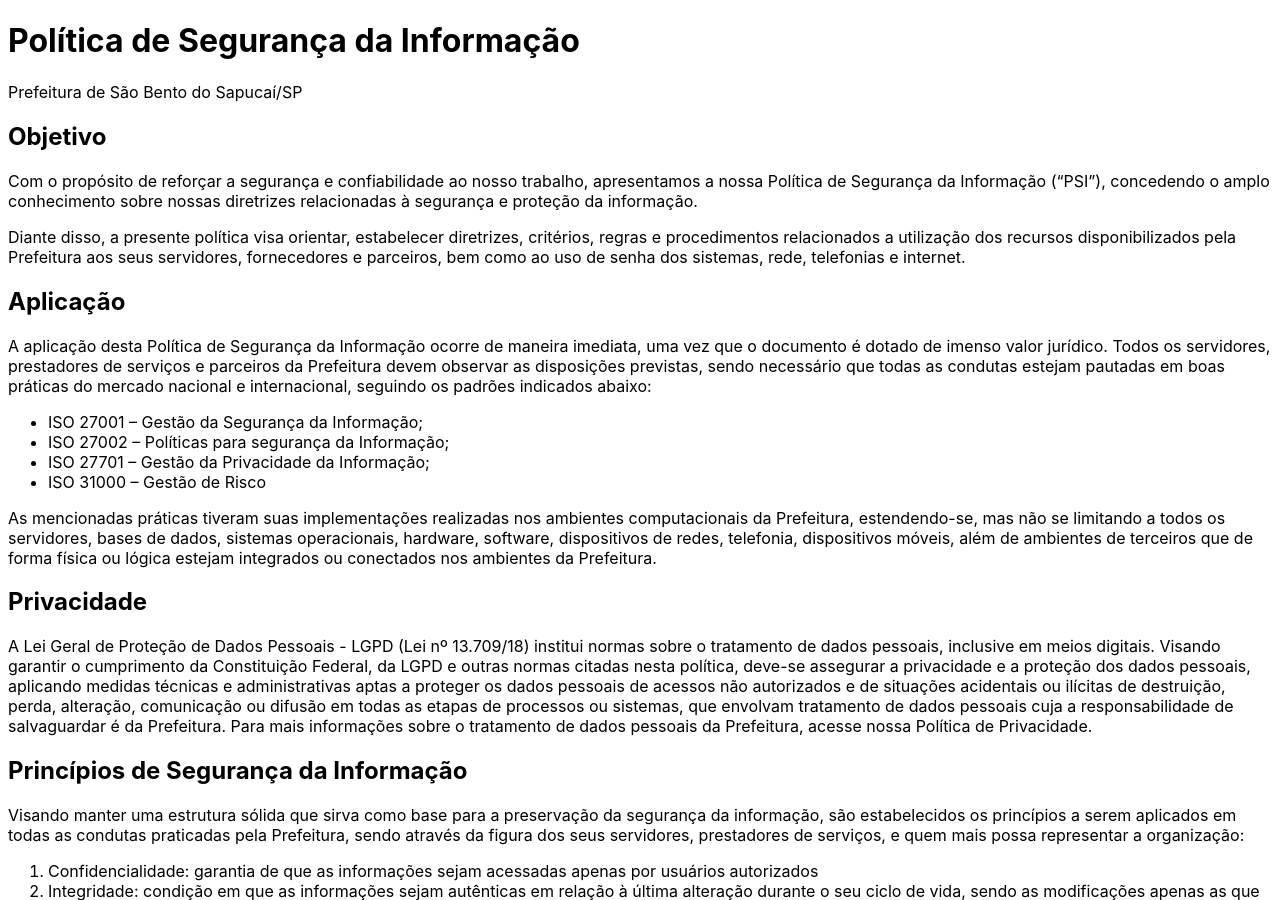
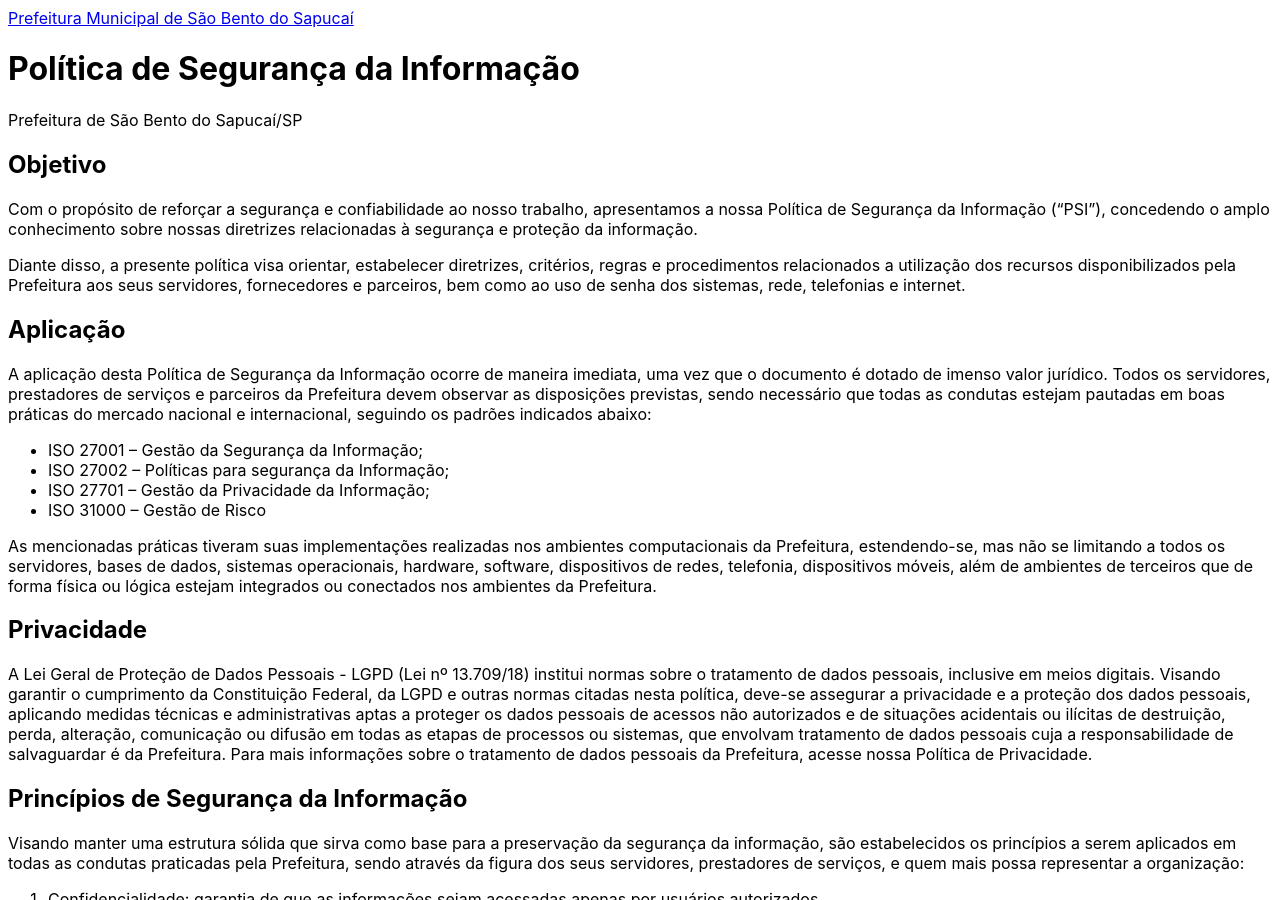
Before and after one commit to pmsbs/pmsbs.github.io, a Jekyll site: the page built from seguranca-informacao.md, in a window 1280 px wide and 900 px high. Built offline with Jekyll 4.4.1, drawn with Linux system fonts in a browser that asks for light colours.

Commit message:
Add navbar with link to home page

```diff
--- a/_layouts/default.html
+++ b/_layouts/default.html
@@ -7,6 +7,10 @@
     <link rel="stylesheet" href="{{ "/assets/css/main.css" | relative_url }}">
   </head>
   <body>
+    <nav>
+      <a href="/">Prefeitura Municipal de São Bento do Sapucaí</a>
+    </nav>
+
     {{ content }}
   </body>
 </html>
```
